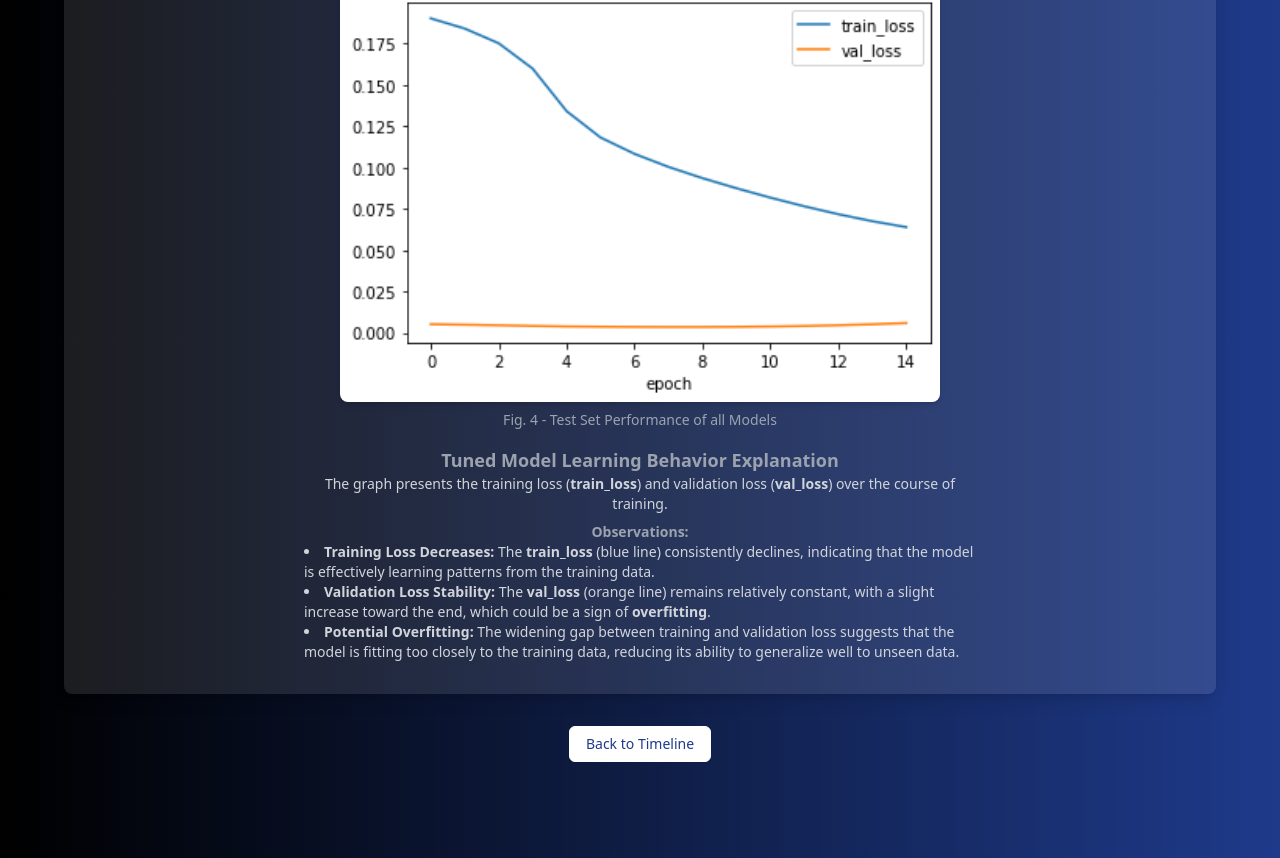
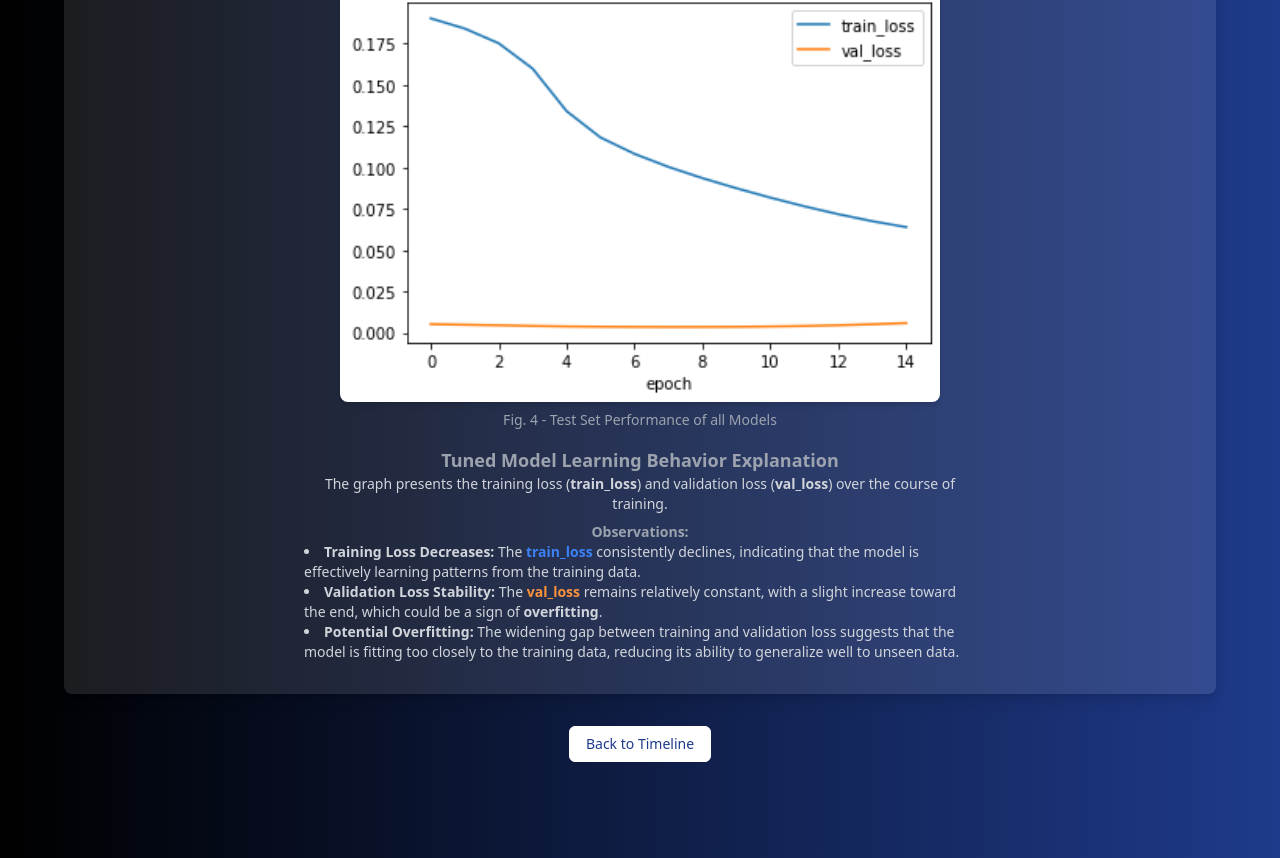
Before and after one commit to jerwintuchi/tonyongbayawak, a Next.js app: page /about/model-train-tune in a window 1280 px wide. Shown: the part 7278-8136 px from the top of the page. Built offline with nearby package versions, Linux system fonts and the light colour scheme.

Commit message:
ui: recolored the train_loss and val_loss

```diff
--- a/src/app/about/(timeline-items)/model-train-tune/_components/ModelEvaluation.tsx
+++ b/src/app/about/(timeline-items)/model-train-tune/_components/ModelEvaluation.tsx
@@ -115,10 +115,10 @@ export default function ModelEvaluation() {
                         <h4 className="mt-2 font-semibold text-gray-400">Observations:</h4>
                         <ul className="list-disc list-inside text-left">
                             <li>
-                                <span className="font-semibold">Training Loss Decreases:</span> The <span className="font-semibold">train_loss</span> (blue line) consistently declines, indicating that the model is effectively learning patterns from the training data.
+                                <span className="font-semibold">Training Loss Decreases:</span> The <span className="font-semibold text-blue-500"><strong>train_loss</strong></span>  consistently declines, indicating that the model is effectively learning patterns from the training data.
                             </li>
                             <li>
-                                <span className="font-semibold">Validation Loss Stability:</span> The <span className="font-semibold">val_loss</span> (orange line) remains relatively constant, with a slight increase toward the end, which could be a sign of <span className="font-semibold">overfitting</span>.
+                                <span className="font-semibold">Validation Loss Stability:</span> The <span className="font-semibold text-orange-400"><strong>val_loss</strong></span>  remains relatively constant, with a slight increase toward the end, which could be a sign of <span className="font-semibold">overfitting</span>.
                             </li>
                             <li>
                                 <span className="font-semibold">Potential Overfitting:</span> The widening gap between training and validation loss suggests that the model is fitting too closely to the training data, reducing its ability to generalize well to unseen data.
```
